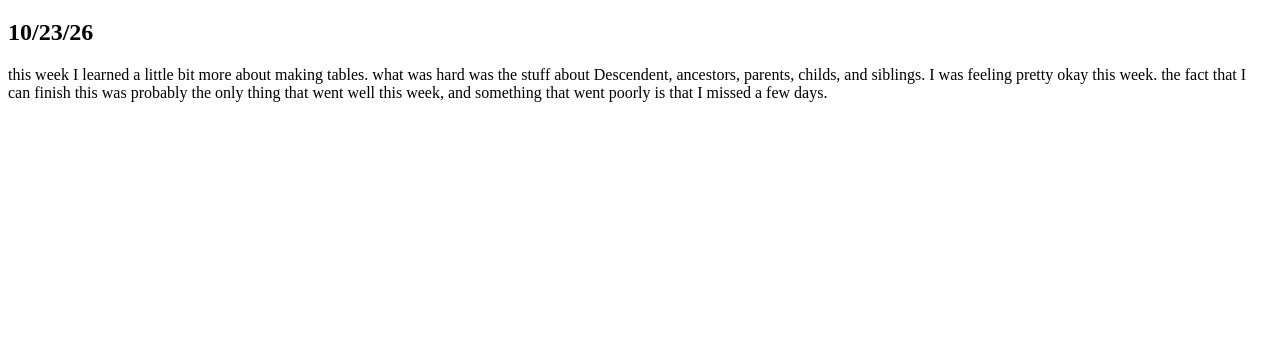
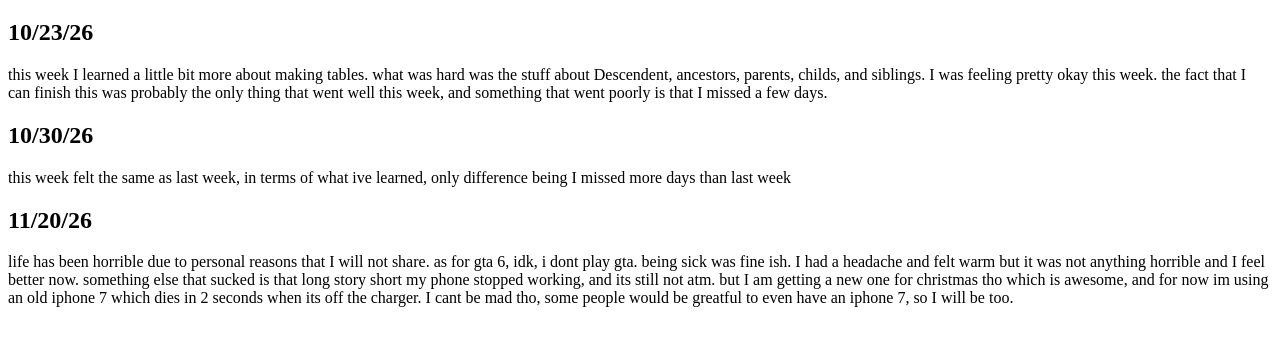
Before and after one commit to lmatos10/lmatos10.github.io, a plain HTML site: page blog.html in a window 1280 px wide. Shown: the part 61-406 px from the top of the page. Drawn offline with Linux system fonts and the light colour scheme.

Commit message:
11/20 blog

```diff
--- a/blog.html
+++ b/blog.html
@@ -10,6 +10,12 @@
 <p>this week I learned a little bit more about making tables. what was hard was the stuff about Descendent,  ancestors,
     parents, childs, and siblings. I was feeling pretty okay this week. the fact that I can
     finish this was probably the only thing that went well this week, and something that went
-poorly is that I missed a few days.
+    poorly is that I missed a few days. </p>
+<h2>10/30/26</h2>
+<p>this week felt the same as last week, in terms of what ive learned, only difference being I missed more days than last week</p>
+<h2>11/20/26</h2>
+<p>life has been horrible due to personal reasons that I will not share. as for gta 6, idk, i dont play gta. being sick was fine ish. I had a headache and felt warm but it was not anything horrible and I feel
+better now. something else that sucked is that long story short my phone stopped working, and its still not atm. but I am getting a new one for christmas tho which is awesome, and for now im using an old  iphone 7
+which dies in 2 seconds when its off the charger. I cant be mad tho, some people would be greatful to even have an iphone 7, so I will be too.</p>
 </body>
 </html>
```
